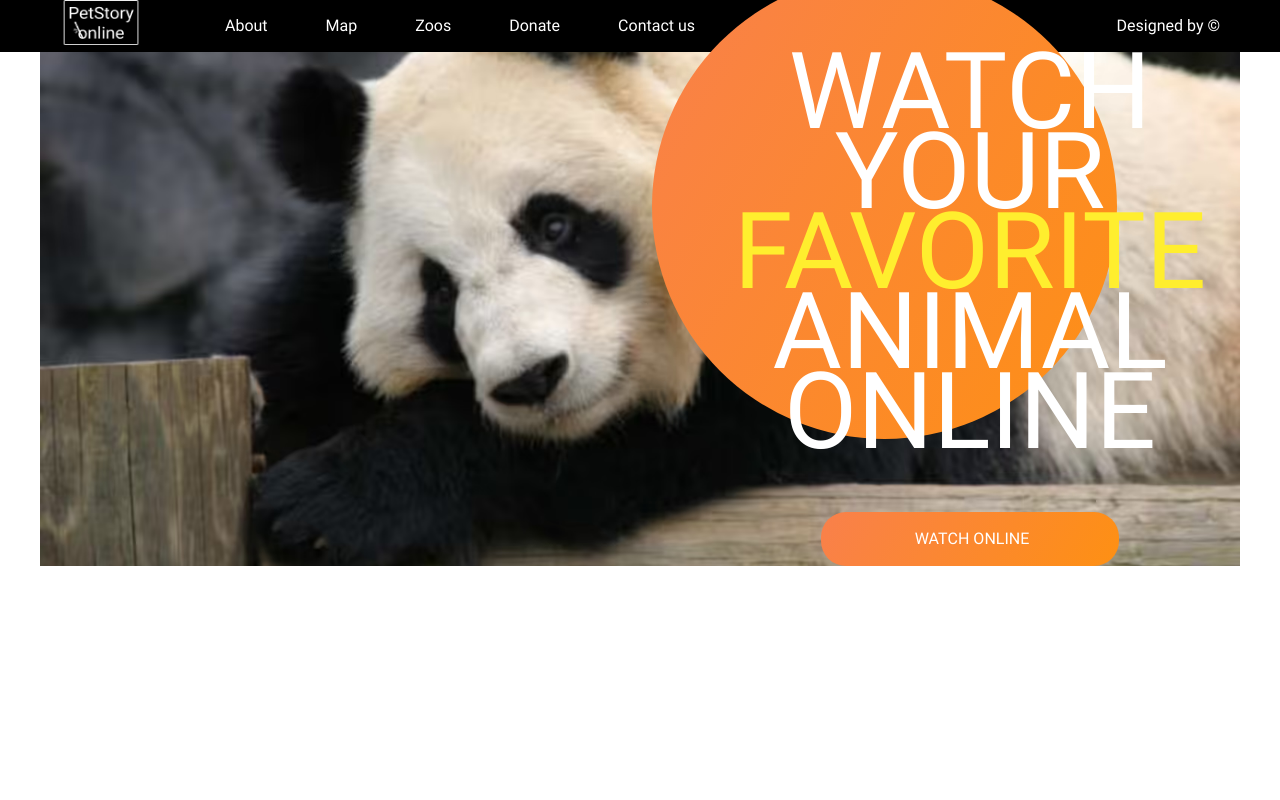
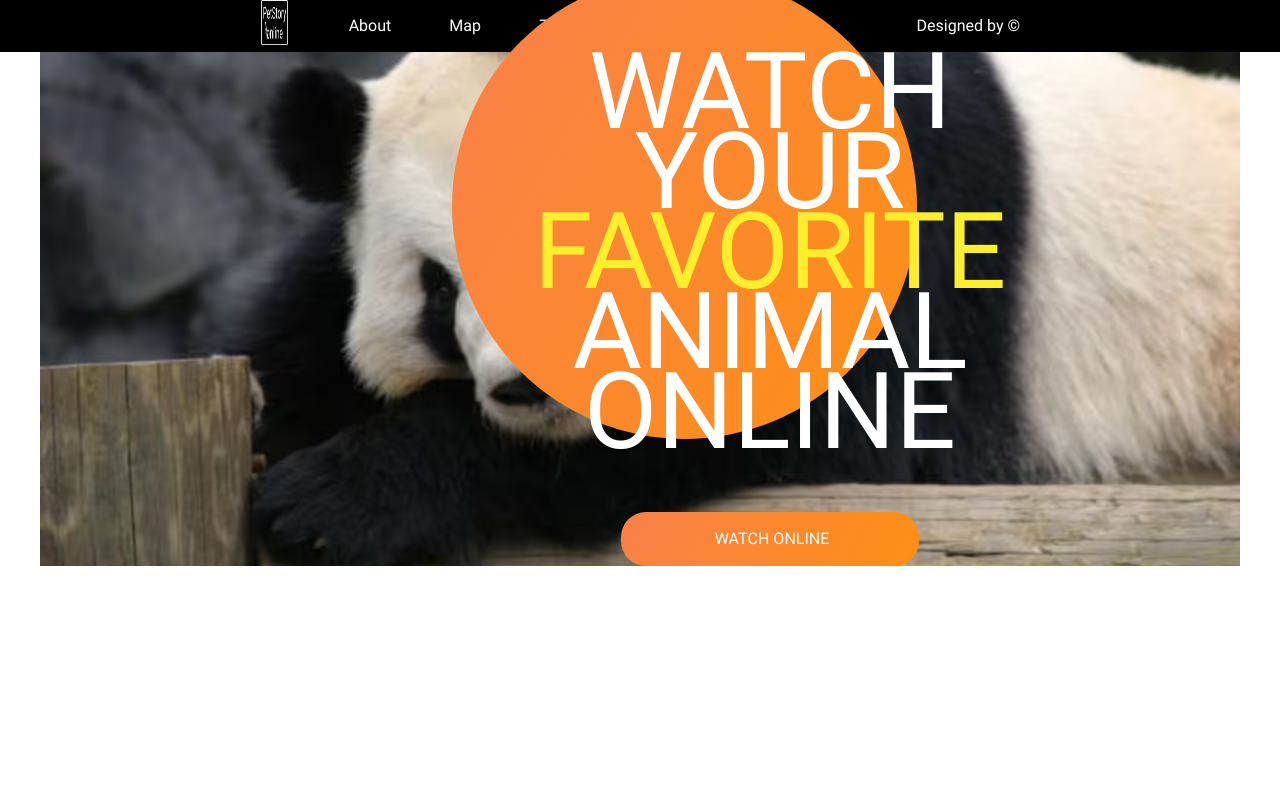
Before and after one commit to iamarrow88/online-zoo, a website: page app/index.html in a window 1280 px wide. Shown: the top 800 px of the page. Drawn offline with nearby package versions, Linux system fonts and the light colour scheme; files that its build step writes are made by us from their sources; files whose address does not match are found by name.

Commit message:
fix: fix styles of container box

```diff
--- a/app/scss/main/_first-screen.scss
+++ b/app/scss/main/_first-screen.scss
@@ -2,7 +2,7 @@
   min-height: 780px;
 
   &__container {
-    padding: 86px 20px 100px;
+    padding: 86px 220px 100px;
     display: flex;
     justify-content: flex-end;
     width: 100%;
--- a/app/scss/style.scss
+++ b/app/scss/style.scss
@@ -22,7 +22,7 @@ body {
 
 .container {
   margin: 0 auto;
-  padding: 0 20px;
+  padding: 0 220px;
   max-width: 1200px;
 }
 
```
